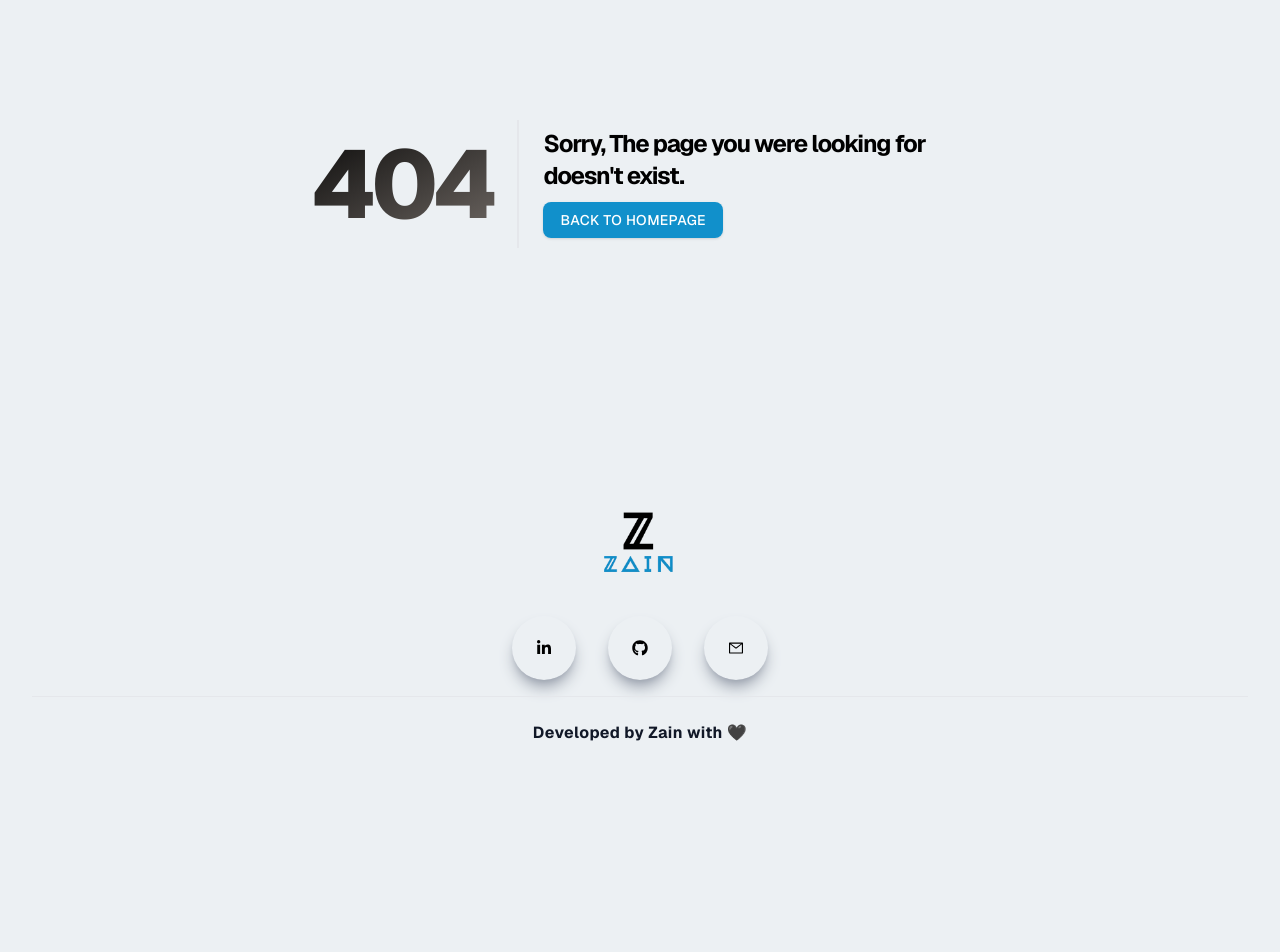
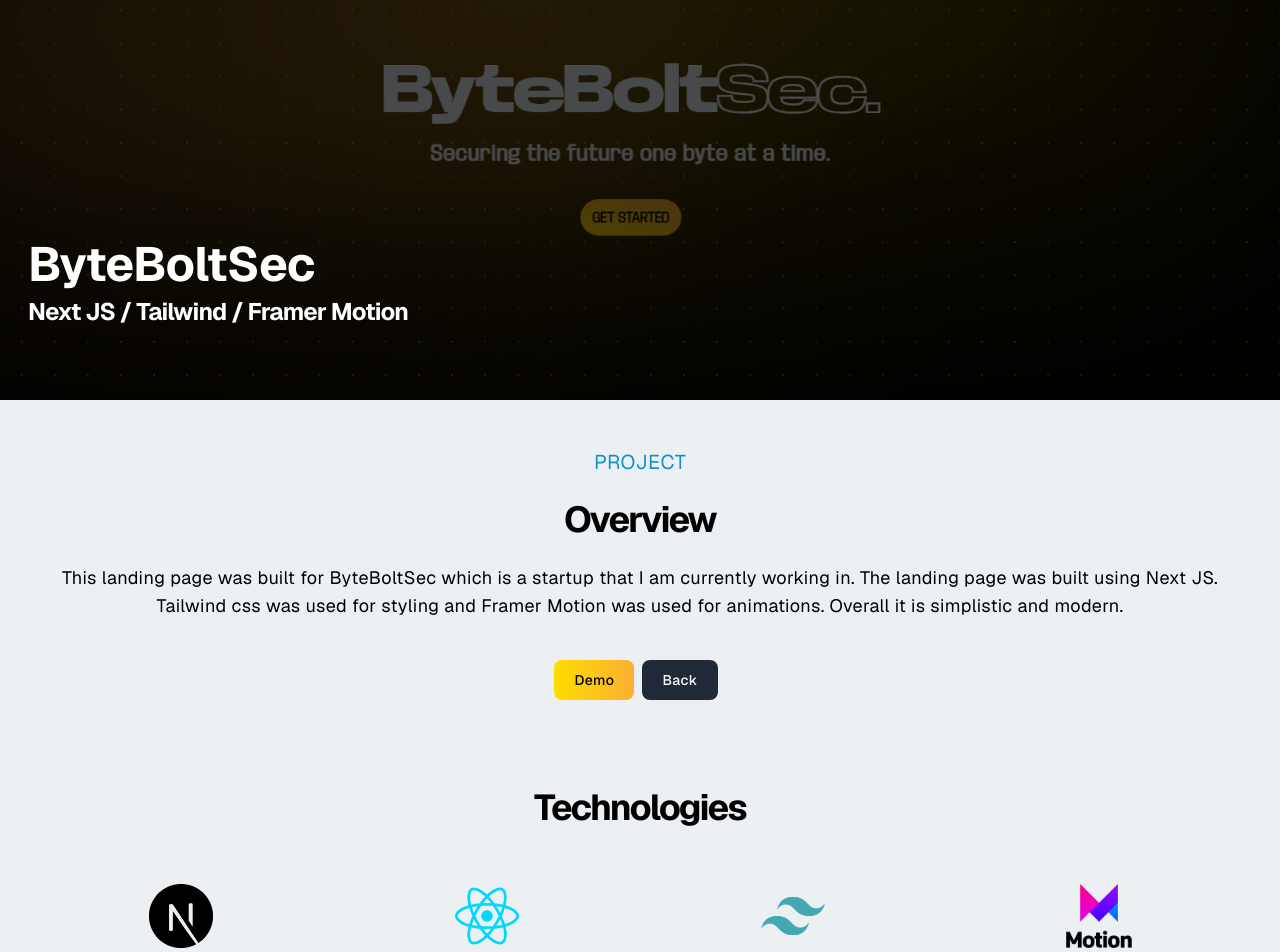
Before and after one commit to Tufalpha1/Portfolio, a Next.js app: page /bytebolt in a window 1280 px wide. Before the commit this address had no page. Shown: the top 952 px of the page. Before the commit the page ends 865 px from the top, so only its background shows below. Built offline with nearby package versions, Linux system fonts and the light colour scheme.

Commit message:
update project

```diff
--- a/src/app/eshop/page.tsx
+++ b/src/app/bytebolt/page.tsx
@@ -1,11 +1,12 @@
 import React from "react";
 import Link from "next/link";
 import Image from "next/image";
-import eshopImg from "../../../public/assets/projects/eshop.png";
+import byteboltImg from "../../../public/assets/projects/byteboltsec.png";
 import Next from "../../../public/assets/skills/nextjs.png";
 import Tailwind from "../../../public/assets/skills/tailwind.png";
 import Stripe from "../../../public/assets/skills/stripe.png";
-import Sanity from "../../../public/assets/skills/sanity.png";
+import react from "../../../public/assets/skills/react.png";
+import motion from "../../../public/assets/skills/motion.png"
 
 const page = () => {
   return (
@@ -16,14 +17,12 @@
           className="absolute z-1"
           layout="fill"
           objectFit="cover"
-          src={eshopImg}
+          src={byteboltImg}
           alt="/"
         />
         <div className="tracking-tighter absolute top-[70%] max-w-[1240px] w-full left-[50%] right-[50%] translate-x-[-50%] translate-y-[-50%] text-white z-10 p-2">
-          <h2 className="py-2 sm:text-5xl">Eshop</h2>
-          <h3 className="sm:text-2xl">
-            Next JS / Tailwind / Sanity.io / Stripe
-          </h3>
+          <h2 className="py-2 sm:text-5xl">ByteBoltSec</h2>
+          <h3 className="sm:text-2xl">Next JS / Tailwind / Framer Motion</h3>
         </div>
       </div>
       <div className="max-w-[1240px] mx-auto p-2 w-full py-8">
@@ -35,22 +34,14 @@
             Overview
           </h2>
           <p className="text-center sm:text-lg">
-            This e-commerce platform has been built with Next.js. Tailwind CSS
-            is used for styling. The Sanity.io content management system (CMS)
-            is utilized. To facilitate secure and efficient payment processing,
-            Stripe has been integrated into the system. Eshop enables users to
-            effortlessly add desired items to their shopping carts, complete
-            purchases, and conveniently track their order history.
+            This landing page was built for ByteBoltSec which is a startup that
+            I am currently working in. The landing page was built using Next JS.
+            Tailwind css was used for styling and Framer Motion was used for animations.
+            Overall it is simplistic and modern.
           </p>
           <div className="mt-10 flex justify-center">
-            <button
-              type="button"
-              className="text-white bg-gradient-to-r from-[#b287dd] to-[#663399] hover:bg-gradient-to-br focus:ring-4 focus:outline-none focus:ring-violet-700 dark:focus:ring-violet-800 shadow-lg shadow-violet-500/50 dark:shadow-lg dark:shadow-violet-800/80 font-medium rounded-lg text-sm px-5 py-2.5 text-center mr-2 mb-2"
-            >
-              <Link href="https://github.com/Tufalpha1/Eshop">Code</Link>
-            </button>
-            <button className="text-white bg-gradient-to-r from-[#323c412a] via-gray-500 to-gray-700 hover:bg-gradient-to-br focus:ring-4 focus:outline-none focus:ring-blue-300 dark:focus:ring-blue-800 font-medium rounded-lg text-sm px-5 py-2.5 text-center mr-2 mb-2">
-              <Link href="https://eshop-p.netlify.app">Demo</Link>
+            <button className="text-black bg-gradient-to-r from-[#FFDD00] to-[#FBB034] hover:bg-gradient-to-br focus:ring-4 focus:outline-none focus:ring-blue-300 dark:focus:ring-blue-800 font-medium rounded-lg text-sm px-5 py-2.5 text-center mr-2 mb-2">
+              <Link href="https://byteboltsec.com">Demo</Link>
             </button>
             <button className="text-white bg-gray-800 hover:bg-gray-900 focus:outline-none focus:ring-4 focus:ring-gray-300 font-medium rounded-lg text-sm px-5 py-2.5 mr-2 mb-2 dark:bg-gray-800 dark:hover:bg-gray-700 dark:focus:ring-gray-700 dark:border-gray-700">
               <Link href="/#projects">
@@ -75,6 +66,15 @@
           <div className="hover:scale-105 ease-in duration-100 flex flex-col items-center">
             <Image
               className="col-span-2 col-start-2 max-h-16 w-full object-contain sm:col-start-auto lg:col-span-1"
+              src={react}
+              alt="react"
+              width={158}
+              height={48}
+            />
+          </div>
+          <div className="hover:scale-105 ease-in duration-100 flex flex-col items-center">
+            <Image
+              className="col-span-2 col-start-2 max-h-16 w-full object-contain sm:col-start-auto lg:col-span-1"
               src={Tailwind}
               alt="tailwind"
               width={158}
@@ -84,17 +84,8 @@
           <div className="hover:scale-105 ease-in duration-100 flex flex-col items-center">
             <Image
               className="col-span-2 col-start-2 max-h-16 w-full object-contain sm:col-start-auto lg:col-span-1"
-              src={Sanity}
-              alt="sanity"
-              width={158}
-              height={48}
-            />
-          </div>
-          <div className="hover:scale-105 ease-in duration-100 flex flex-col items-center">
-            <Image
-              className="col-span-2 col-start-2 max-h-16 w-full object-contain sm:col-start-auto lg:col-span-1"
-              src={Stripe}
-              alt="stripe"
+              src={motion}
+              alt="motion"
               width={158}
               height={48}
             />
--- a/src/app/globals.css
+++ b/src/app/globals.css
@@ -68,15 +68,15 @@
       opacity: 1;
     }
   }
+}
 
-  .animation-delay-2000 {
+.animation-delay-2000 {
     animation-delay: 2s;
   }
 
   .animation-delay-4000 {
     animation-delay: 4s;
   }
-}
 
 .linear-wipe {
   text-align: center;
--- a/src/components/Hero.tsx
+++ b/src/components/Hero.tsx
@@ -28,9 +28,8 @@
       </div>
       <motion.div
         className="max-w-[1240px] w-full h-full mx-auto p-2 flex justify-center items-center"
-        initial={{ opacity: 0, scale: 0.5 }}
-        animate={{ opacity: 1, scale: 1 }}
-        transition={{ duration: 0.3 }}
+        initial={{ opacity: 0, y: 100 }}
+        animate={{ opacity: 1, y: 0 }}
       >
         <div className="mx-auto max-w-4xl py-32 sm:py-48 lg:py-56">
           <div className="mb-8 flex justify-center">
@@ -82,7 +81,7 @@
         aria-hidden="true"
       >
         <div
-          className="relative left-[calc(50%+3rem)] aspect-[1155/678] w-[36.125rem] -translate-x-1/2 bg-gradient-to-tr from-[#43cea2] to-[#1190CB] opacity-60 sm:left-[calc(50%+36rem)] sm:w-[72.1875rem]"
+          className="relative left-[calc(30%+3rem)] aspect-[1155/678] w-[36.125rem] -translate-x-1/2 bg-gradient-to-tr from-[#43cea2] to-[#1190CB] opacity-60 sm:left-[calc(50%+36rem)] sm:w-[72.1875rem]"
           style={{
             clipPath:
               "polygon(74.1% 44.1%, 100% 61.6%, 97.5% 26.9%, 85.5% 0.1%, 80.7% 2%, 72.5% 32.5%, 60.2% 62.4%, 52.4% 68.1%, 47.5% 58.3%, 45.2% 34.5%, 27.5% 76.7%, 0.1% 64.9%, 17.9% 100%, 27.6% 76.8%, 76.1% 97.7%, 74.1% 44.1%)",
--- a/src/components/Navbar.tsx
+++ b/src/components/Navbar.tsx
@@ -37,7 +37,7 @@
     <nav
       className={
         shadow
-          ? "fixed top-0 w-full h-24 shadow-xl z-[100] ease-in-out duration-300 bg-white/0 backdrop-filter backdrop-blur-3xl"
+          ? "fixed top-0 w-full h-24 shadow-xl z-[100] ease-in-out duration-300 bg-white/50 backdrop-filter backdrop-blur-3xl"
           : "fixed top-0 w-full h-24 z-[100]"
       }
     >
@@ -115,7 +115,7 @@
             </div>
           </div>
           <div className="py-4 flex flex-col">
-            <ul className="font-semibold">
+            <ul className="font-semibold ">
               <Link onClick={() => setNav(false)} href={"/"}>
                 <li className="py-4 text-base">Home</li>
               </Link>
--- a/src/components/Projects.tsx
+++ b/src/components/Projects.tsx
@@ -1,6 +1,6 @@
 import React from "react";
 import ProjectItem from "./ProjectItem";
-import eshopImg from "../../public/assets/projects/eshop.png";
+import byteboltImg from "../../public/assets/projects/byteboltsec.png";
 import cysecopsImg from "../../public/assets/projects/cysecops.png";
 import aucssImg from "../../public/assets/projects/aucss.png";
 import intelligenImage from "../../public/assets/projects/intelligen.png";
@@ -44,10 +44,10 @@
             projectUrl="/intelligen"
             tech="Next JS"
           />
-          <ProjectItem
-            title="Ecommerce App"
-            backgroundImg={eshopImg}
-            projectUrl="/eshop"
+          <ProjectItem2
+            title="ByteBoltSec Landing Page"
+            backgroundImg={byteboltImg}
+            projectUrl="/bytebolt"
             tech="Next JS"
           />
           <ProjectItem
--- a/src/components/Skills.tsx
+++ b/src/components/Skills.tsx
@@ -1,9 +1,7 @@
-import React from 'react';
 import Image from "next/image";
 import Html from "../../public/assets/skills/html.png";
 import Css from "../../public/assets/skills/css.png";
 import Javascript from "../../public/assets/skills/javascript.png";
-import Actions from "../../public/assets/skills/actions.png";
 import ReactImg from "../../public/assets/skills/react.png";
 import Tailwind from "../../public/assets/skills/tailwind.png";
 import NextJS from "../../public/assets/skills/nextjs.png";
```
Also changed, not shown: public/assets/projects/byteboltsec.png (added), public/assets/projects/eshop.png (deleted).
